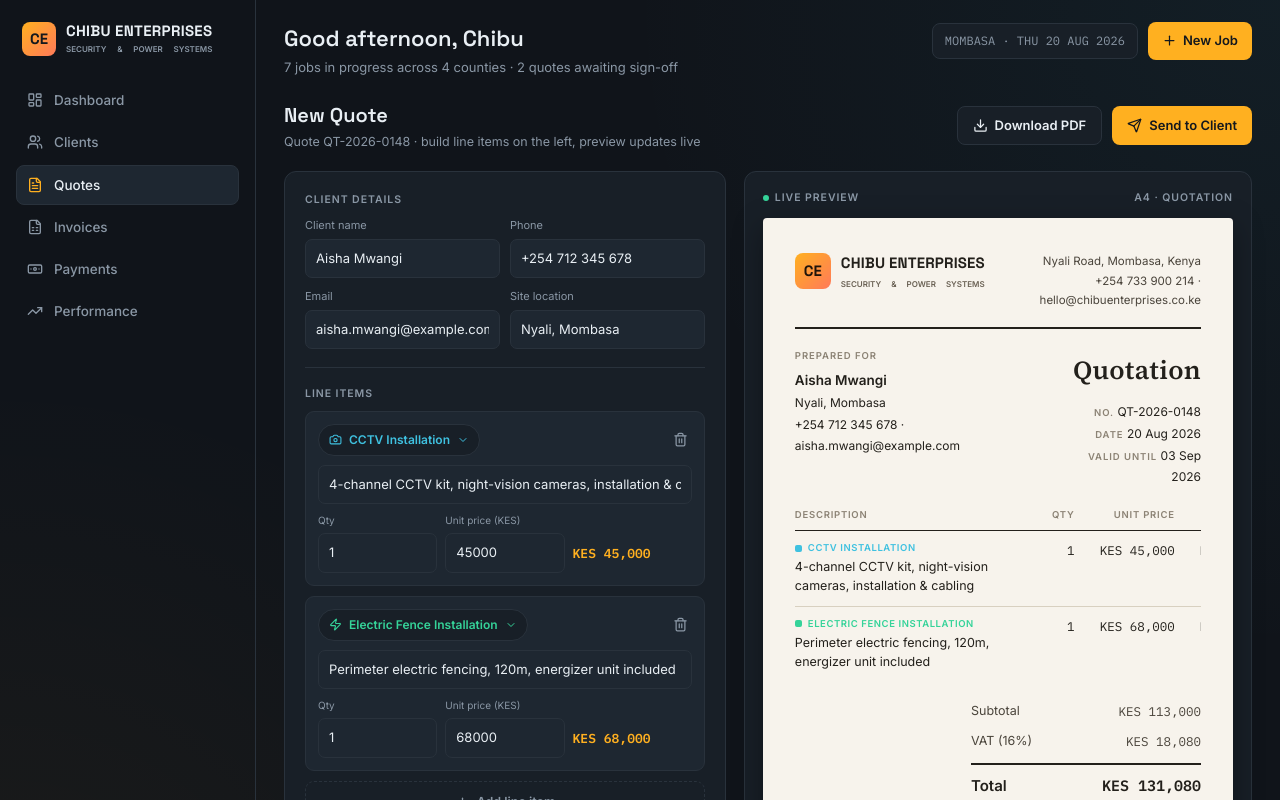
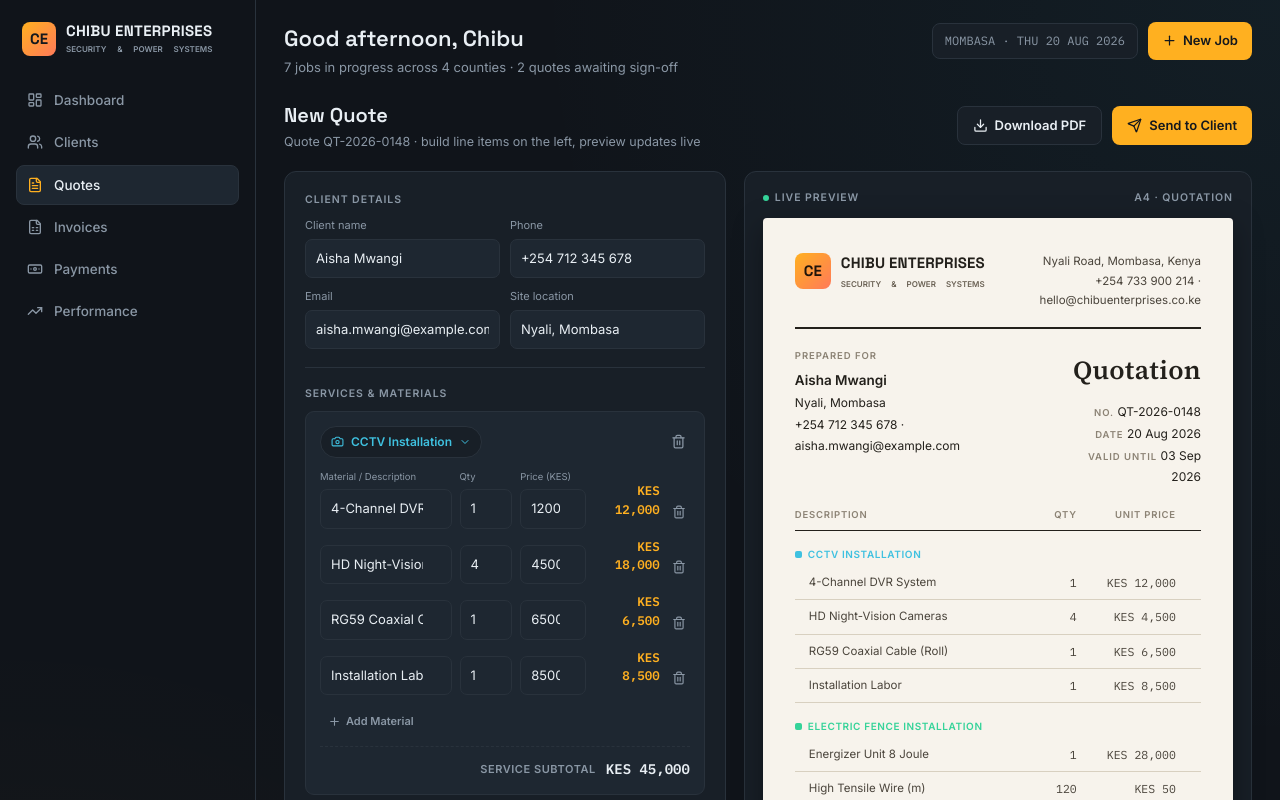
Before and after one commit to Mwabonje/chibu-enterprise, a React (Vite) app: page /quotes in a window 1280 px wide. Shown: the top 800 px of the page. Built offline with nearby package versions, Linux system fonts and the light colour scheme.

Commit message:
feat(quote): update quotation structure to use material lists
Refactored quote items to support nested material lists, added a predefined common materials constant, and increased the ID seed for better collision avoidance.

```diff
--- a/src/components/ChibuQuote.tsx
+++ b/src/components/ChibuQuote.tsx
@@ -3,7 +3,7 @@ import html2canvas from "html2canvas";
 import { jsPDF } from "jspdf";
 import {
   Camera, Sun, ShieldCheck, Grid3x3, Zap, Plus, Trash2, Download,
-  Send, Phone, Mail, MapPin, Calendar, Hash, ChevronDown
+  Send, Phone, Mail, MapPin, ChevronDown
 } from "lucide-react";
 
 const SERVICE_OPTIONS = [
@@ -14,15 +14,44 @@ const SERVICE_OPTIONS = [
   { name: "Electric Fence Installation", icon: Zap, color: "#35D399" },
 ];
 
+const COMMON_MATERIALS = [
+  "6MP smart hybrid cameras",
+  "16 port PoE switch",
+  "UTP cable",
+  "Adapter box",
+  "HDD Surveillance",
+  "1\" Conduit pipe",
+  "3/4\" Conduit pipe",
+  "Surge Protector",
+  "Installation Labor"
+];
+
 const VAT_RATE = 0.16;
-let idSeed = 3;
+let idSeed = 100; // for new unique IDs
 
 const initialItems = [
-  { id: 1, service: "CCTV Installation", desc: "4-channel CCTV kit, night-vision cameras, installation & cabling", qty: 1, price: 45000 },
-  { id: 2, service: "Electric Fence Installation", desc: "Perimeter electric fencing, 120m, energizer unit included", qty: 1, price: 68000 },
+  {
+    id: 1,
+    service: "CCTV Installation",
+    materials: [
+      { id: 10, name: "4-Channel DVR System", qty: 1, price: 12000 },
+      { id: 11, name: "HD Night-Vision Cameras", qty: 4, price: 4500 },
+      { id: 12, name: "RG59 Coaxial Cable (Roll)", qty: 1, price: 6500 },
+      { id: 13, name: "Installation Labor", qty: 1, price: 8500 }
+    ]
+  },
+  {
+    id: 2,
+    service: "Electric Fence Installation",
+    materials: [
+      { id: 20, name: "Energizer Unit 8 Joule", qty: 1, price: 28000 },
+      { id: 21, name: "High Tensile Wire (m)", qty: 120, price: 50 },
+      { id: 22, name: "Installation Labor", qty: 1, price: 15000 }
+    ]
+  },
 ];
 
-function money(n) {
+function money(n: number) {
   return "KES " + n.toLocaleString("en-KE", { minimumFractionDigits: 0 });
 }
 
@@ -38,7 +67,7 @@ export default function ChibuQuote() {
   const [validUntil] = useState("03 Sep 2026");
   const [items, setItems] = useState(initialItems);
   const [notes, setNotes] = useState("50% deposit on acceptance, balance due on completion. Quote valid for 14 days. 12-month warranty on installation workmanship.");
-  const [openMenu, setOpenMenu] = useState(null);
+  const [openMenu, setOpenMenu] = useState<number | null>(null);
   const [isGenerating, setIsGenerating] = useState(false);
   const printRef = useRef<HTMLDivElement>(null);
 
@@ -49,7 +78,7 @@ export default function ChibuQuote() {
     try {
       const element = printRef.current;
       const canvas = await html2canvas(element, {
-        scale: 2, // higher resolution
+        scale: 2,
         useCORS: true,
         backgroundColor: "#F7F3EC"
       });
@@ -69,22 +98,63 @@ export default function ChibuQuote() {
     }
   };
 
-  const addItem = () => {
+  const addService = () => {
     idSeed += 1;
-    setItems([...items, { id: idSeed, service: "CCTV Installation", desc: "", qty: 1, price: 0 }]);
+    setItems([...items, { id: idSeed, service: "CCTV Installation", materials: [{ id: idSeed + 1000, name: "", qty: 1, price: 0 }] }]);
   };
-  const removeItem = (id) => setItems(items.filter((it) => it.id !== id));
-  const updateItem = (id, field, value) =>
-    setItems(items.map((it) => (it.id === id ? { ...it, [field]: value } : it)));
 
-  const subtotal = items.reduce((sum, it) => sum + (Number(it.qty) || 0) * (Number(it.price) || 0), 0);
+  const removeService = (id: number) => setItems(items.filter((it) => it.id !== id));
+
+  const updateServiceType = (id: number, newService: string) =>
+    setItems(items.map((it) => (it.id === id ? { ...it, service: newService } : it)));
+
+  const addMaterial = (serviceId: number) => {
+    idSeed += 1;
+    setItems(items.map((it) => {
+      if (it.id === serviceId) {
+        return { ...it, materials: [...it.materials, { id: idSeed, name: "", qty: 1, price: 0 }] };
+      }
+      return it;
+    }));
+  };
+
+  const removeMaterial = (serviceId: number, matId: number) => {
+    setItems(items.map((it) => {
+      if (it.id === serviceId) {
+        return { ...it, materials: it.materials.filter(m => m.id !== matId) };
+      }
+      return it;
+    }));
+  };
+
+  const updateMaterial = (serviceId: number, matId: number, field: string, value: string | number) => {
+    setItems(items.map((it) => {
+      if (it.id === serviceId) {
+        return {
+          ...it,
+          materials: it.materials.map(m => (m.id === matId ? { ...m, [field]: value } : m))
+        };
+      }
+      return it;
+    }));
+  };
+
+  // Calculate totals
+  const subtotal = items.reduce((sum, service) => {
+    const serviceTotal = service.materials.reduce((mSum, m) => mSum + (Number(m.qty) || 0) * (Number(m.price) || 0), 0);
+    return sum + serviceTotal;
+  }, 0);
+
   const vat = subtotal * VAT_RATE;
   const total = subtotal + vat;
 
-  const serviceMeta = (name) => SERVICE_OPTIONS.find((s) => s.name === name) || SERVICE_OPTIONS[0];
+  const serviceMeta = (name: string) => SERVICE_OPTIONS.find((s) => s.name === name) || SERVICE_OPTIONS[0];
 
   return (
     <div className="quote-app-wrapper">
+      <datalist id="common-materials">
+        {COMMON_MATERIALS.map(m => <option key={m} value={m} />)}
+      </datalist>
       <style>{`
         @import url('https://fonts.googleapis.com/css2?family=Space+Grotesk:wght@500;600;700&family=Inter:wght@400;500;600&family=IBM+Plex+Mono:wght@400;500;600&family=Source+Serif+4:wght@500;600&display=swap');
 
@@ -126,8 +196,8 @@ export default function ChibuQuote() {
         .field input:focus, .field textarea:focus { border-color: var(--amber); }
         .divider { height: 1px; background: var(--border); margin: 18px 0; }
 
-        .item-row { background: var(--panel-2); border: 1px solid var(--border); border-radius: 9px; padding: 12px; margin-bottom: 10px; }
-        .item-top { display: flex; align-items: center; justify-content: space-between; margin-bottom: 9px; }
+        .service-block { background: var(--panel-2); border: 1px solid var(--border); border-radius: 9px; padding: 14px; margin-bottom: 12px; }
+        .service-top { display: flex; align-items: center; justify-content: space-between; margin-bottom: 12px; }
         .service-select { position: relative; }
         .service-pill {
           display: flex; align-items: center; gap: 7px; padding: 6px 10px; border-radius: 999px;
@@ -141,10 +211,18 @@ export default function ChibuQuote() {
         .service-dropdown-item:hover { background: var(--panel-2); }
         .trash-btn { color: var(--dim); cursor: pointer; padding: 4px; border-radius: 6px; }
         .trash-btn:hover { color: #FF7A59; background: rgba(255,122,89,0.1); }
-        .desc-input { width: 100%; margin-bottom: 9px; }
-        .qty-price-row { display: grid; grid-template-columns: minmax(0, 1fr) minmax(0, 1fr) 1fr; gap: 8px; }
-        .qty-price-row .field label { font-size: 10px; }
-        .line-total { font-family: 'IBM Plex Mono', monospace; font-size: 13px; font-weight: 600; align-self: flex-end; padding-bottom: 9px; color: var(--amber); }
+
+        /* Material rows */
+        .mat-row { display: grid; grid-template-columns: 2fr 0.8fr 1fr 1fr auto; gap: 8px; align-items: end; margin-bottom: 8px; }
+        .mat-row .field label { font-size: 9.5px; }
+        .line-total { font-family: 'IBM Plex Mono', monospace; font-size: 12.5px; font-weight: 600; padding-bottom: 10px; color: var(--amber); text-align: right; }
+
+        .add-mat-btn { display: inline-flex; align-items: center; gap: 5px; font-size: 11px; font-weight: 600; color: var(--dim); cursor: pointer; margin-top: 6px; padding: 4px 8px; border-radius: 6px; }
+        .add-mat-btn:hover { color: var(--text); background: var(--panel); }
+
+        .service-summary { display: flex; justify-content: flex-end; align-items: center; gap: 10px; margin-top: 12px; padding-top: 12px; border-top: 1px dashed var(--border); }
+        .service-total-label { font-size: 11px; color: var(--dim); text-transform: uppercase; letter-spacing: 0.05em; font-weight: 600; }
+        .service-total-val { font-family: 'IBM Plex Mono', monospace; font-size: 14px; font-weight: 600; color: var(--text); }
 
         .add-item-btn {
           display: flex; align-items: center; justify-content: center; gap: 7px; width: 100%;
@@ -182,9 +260,14 @@ export default function ChibuQuote() {
           color: #8C8375; font-weight: 600; padding-bottom: 8px; border-bottom: 1.5px solid #23201B;
         }
         .paper-table th.num, .paper-table td.num { text-align: right; }
-        .paper-table td { padding: 10px 0; border-bottom: 1px solid #D8D0C0; font-size: 12.5px; vertical-align: top; }
-        .paper-item-service { display: flex; align-items: center; gap: 6px; font-size: 9.5px; font-weight: 700; text-transform: uppercase; letter-spacing: 0.06em; margin-bottom: 3px; }
+        .paper-table td { padding: 8px 0; border-bottom: 1px solid #D8D0C0; font-size: 12.5px; vertical-align: middle; }
+
+        .paper-service-row { border-bottom: none !important; }
+        .paper-service-row td { padding-top: 16px; padding-bottom: 4px; border-bottom: none; }
+        .paper-item-service { display: flex; align-items: center; gap: 6px; font-size: 10px; font-weight: 700; text-transform: uppercase; letter-spacing: 0.06em; }
         .paper-item-service .sw { width: 7px; height: 7px; border-radius: 2px; }
+
+        .paper-mat-row td { color: #4A443B; font-size: 11.5px; }
         .paper-table td.mono, .paper-totals .mono { font-family: 'IBM Plex Mono', monospace; }
 
         .paper-totals { margin-left: auto; width: 230px; margin-top: 14px; font-size: 12.5px; }
@@ -197,11 +280,12 @@ export default function ChibuQuote() {
 
         @media (max-width: 980px) {
           .layout { grid-template-columns: minmax(0, 1fr); }
-          .field-row, .qty-price-row { grid-template-columns: minmax(0, 1fr) minmax(0, 1fr); }
+          .field-row { grid-template-columns: minmax(0, 1fr) minmax(0, 1fr); }
+          .mat-row { grid-template-columns: 1fr 1fr; align-items: start; }
+          .mat-row .line-total { display: none; }
         }
         @media (max-width: 560px) {
           .field-row { grid-template-columns: minmax(0, 1fr); }
-          .qty-price-row { grid-template-columns: minmax(0, 1fr) minmax(0, 1fr); }
           .paper { padding: 22px 18px; }
           .paper-head { flex-direction: column; gap: 12px; }
           .paper-meta { text-align: left; }
@@ -250,18 +334,21 @@ export default function ChibuQuote() {
 
           <div className="divider" />
 
-          <div className="block-label">Line Items</div>
-          {items.map((it) => {
-            const meta = serviceMeta(it.service);
+          <div className="block-label">Services &amp; Materials</div>
+          {items.map((serviceBlock) => {
+            const meta = serviceMeta(serviceBlock.service);
             const Icon = meta.icon;
+
+            const serviceTotal = serviceBlock.materials.reduce((sum, m) => sum + (Number(m.qty) || 0) * (Number(m.price) || 0), 0);
+
             return (
-              <div className="item-row" key={it.id}>
-                <div className="item-top">
+              <div className="service-block" key={serviceBlock.id}>
+                <div className="service-top">
                   <div className="service-select">
-                    <div className="service-pill" style={{ color: meta.color }} onClick={() => setOpenMenu(openMenu === it.id ? null : it.id)}>
-                      <Icon size={13} /> {it.service} <ChevronDown size={12} />
+                    <div className="service-pill" style={{ color: meta.color }} onClick={() => setOpenMenu(openMenu === serviceBlock.id ? null : serviceBlock.id)}>
+                      <Icon size={13} /> {serviceBlock.service} <ChevronDown size={12} />
                     </div>
-                    {openMenu === it.id && (
+                    {openMenu === serviceBlock.id && (
                       <div className="service-dropdown">
                         {SERVICE_OPTIONS.map((s) => {
                           const SIcon = s.icon;
@@ -270,7 +357,7 @@ export default function ChibuQuote() {
                               key={s.name}
                               className="service-dropdown-item"
                               style={{ color: s.color }}
-                              onClick={() => { updateItem(it.id, "service", s.name); setOpenMenu(null); }}
+                              onClick={() => { updateServiceType(serviceBlock.id, s.name); setOpenMenu(null); }}
                             >
                               <SIcon size={13} /> {s.name}
                             </div>
@@ -279,32 +366,45 @@ export default function ChibuQuote() {
                       </div>
                     )}
                   </div>
-                  <div className="trash-btn" onClick={() => removeItem(it.id)}><Trash2 size={15} /></div>
+                  <div className="trash-btn" onClick={() => removeService(serviceBlock.id)}><Trash2 size={15} /></div>
                 </div>
 
-                <div className="field desc-input">
+                {serviceBlock.materials.map((mat, i) => (
+                  <div className="mat-row" key={mat.id}>
+                    <div className="field">
+                      {i === 0 && <label>Material / Description</label>}
                       <input
-                    placeholder="Describe the work / materials included"
-                    value={it.desc}
-                    onChange={(e) => updateItem(it.id, "desc", e.target.value)}
+                        list="common-materials"
+                        placeholder="e.g. 4-Channel DVR"
+                        value={mat.name}
+                        onChange={(e) => updateMaterial(serviceBlock.id, mat.id, "name", e.target.value)}
                       />
                     </div>
-
-                <div className="qty-price-row">
                     <div className="field">
-                    <label>Qty</label>
-                    <input type="number" min="0" value={it.qty} onChange={(e) => updateItem(it.id, "qty", e.target.value)} />
+                      {i === 0 && <label>Qty</label>}
+                      <input type="number" min="0" value={mat.qty} onChange={(e) => updateMaterial(serviceBlock.id, mat.id, "qty", e.target.value)} />
                     </div>
                     <div className="field">
-                    <label>Unit price (KES)</label>
-                    <input type="number" min="0" value={it.price} onChange={(e) => updateItem(it.id, "price", e.target.value)} />
+                      {i === 0 && <label>Price (KES)</label>}
+                      <input type="number" min="0" value={mat.price} onChange={(e) => updateMaterial(serviceBlock.id, mat.id, "price", e.target.value)} />
                     </div>
-                  <div className="line-total">{money((Number(it.qty) || 0) * (Number(it.price) || 0))}</div>
+                    <div className="line-total">{money((Number(mat.qty) || 0) * (Number(mat.price) || 0))}</div>
+                    <div className="trash-btn" style={{ paddingBottom: 10 }} onClick={() => removeMaterial(serviceBlock.id, mat.id)}><Trash2 size={14} /></div>
+                  </div>
+                ))}
+
+                <div className="add-mat-btn" onClick={() => addMaterial(serviceBlock.id)}>
+                  <Plus size={13} /> Add Material
+                </div>
+
+                <div className="service-summary">
+                  <div className="service-total-label">Service Subtotal</div>
+                  <div className="service-total-val">{money(serviceTotal)}</div>
                 </div>
               </div>
             );
           })}
-          <div className="add-item-btn" onClick={addItem}><Plus size={15} /> Add line item</div>
+          <div className="add-item-btn" onClick={addService}><Plus size={15} /> Add Service</div>
 
           <div className="divider" />
 
@@ -365,20 +465,28 @@ export default function ChibuQuote() {
                   </tr>
                 </thead>
                 <tbody>
-                  {items.map((it) => {
-                    const meta = serviceMeta(it.service);
+                  {items.map((serviceBlock) => {
+                    const meta = serviceMeta(serviceBlock.service);
                     return (
-                      <tr key={it.id}>
-                        <td>
+                      <React.Fragment key={serviceBlock.id}>
+                        {/* Service Header Row */}
+                        <tr className="paper-service-row">
+                          <td colSpan={4}>
                             <div className="paper-item-service" style={{ color: meta.color }}>
-                            <span className="sw" style={{ background: meta.color }} /> {it.service}
+                              <span className="sw" style={{ background: meta.color }} /> {serviceBlock.service}
                             </div>
-                          {it.desc || "—"}
                           </td>
-                        <td className="num mono">{it.qty}</td>
-                        <td className="num mono">{money(Number(it.price) || 0)}</td>
-                        <td className="num mono">{money((Number(it.qty) || 0) * (Number(it.price) || 0))}</td>
                         </tr>
+                        {/* Material Rows */}
+                        {serviceBlock.materials.map((mat) => (
+                          <tr className="paper-mat-row" key={mat.id}>
+                            <td style={{ paddingLeft: 14 }}>{mat.name || "—"}</td>
+                            <td className="num mono">{mat.qty}</td>
+                            <td className="num mono">{money(Number(mat.price) || 0)}</td>
+                            <td className="num mono">{money((Number(mat.qty) || 0) * (Number(mat.price) || 0))}</td>
+                          </tr>
+                        ))}
+                      </React.Fragment>
                     );
                   })}
                 </tbody>
```
Lines whose indentation alone changed are shown as unchanged.
